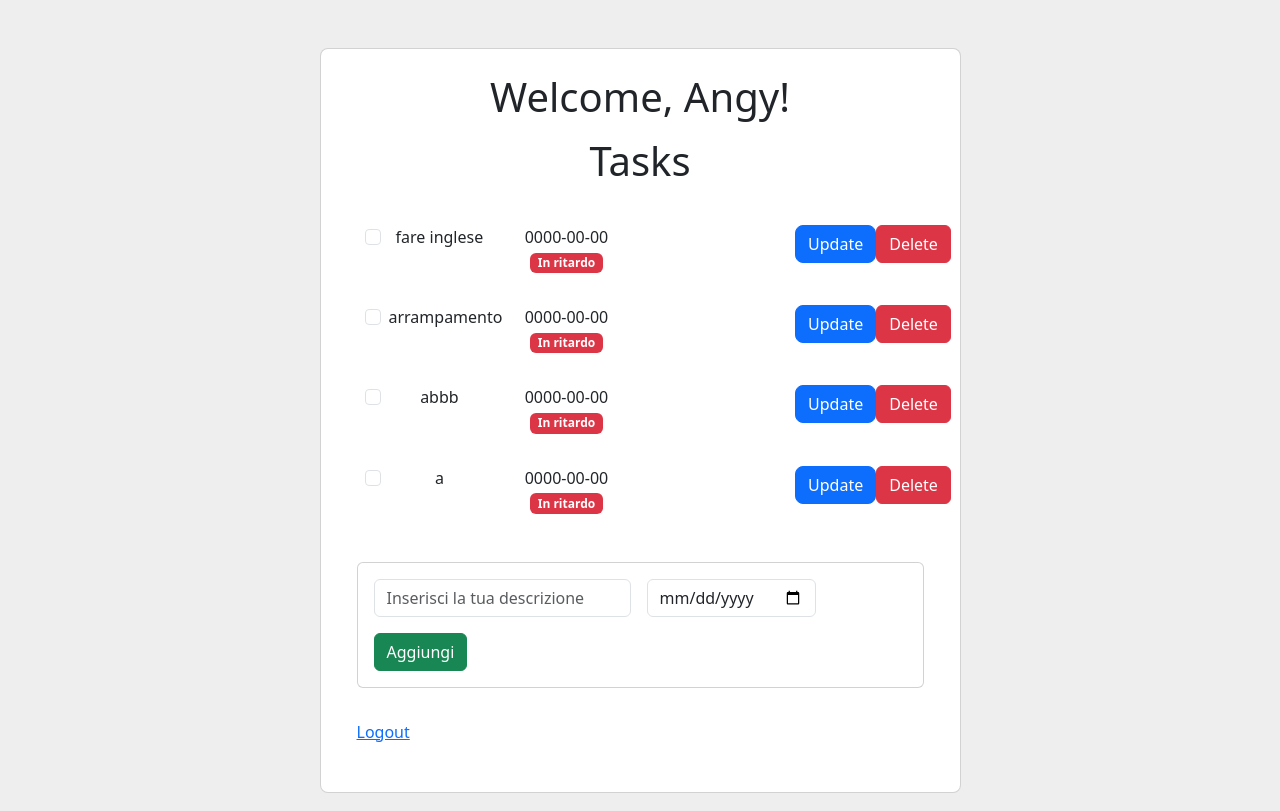
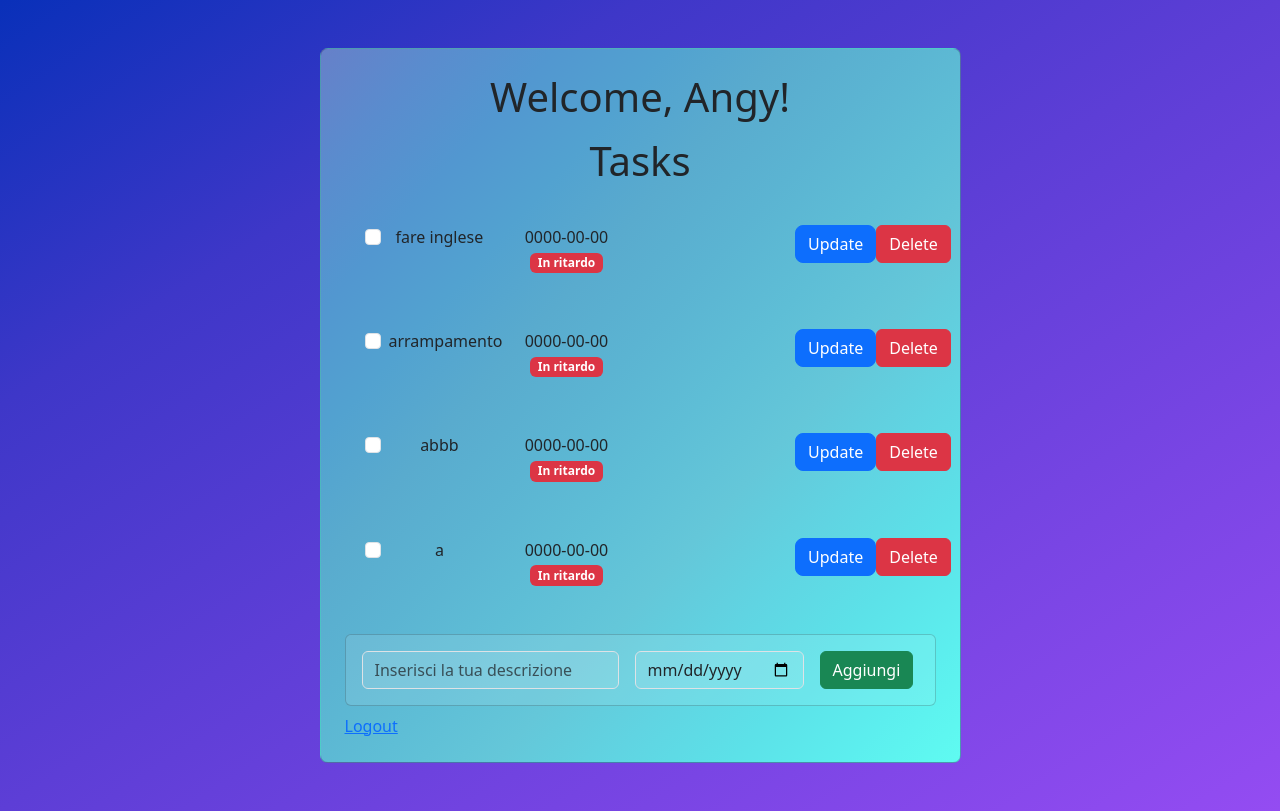
Before and after one commit to AngyKawaii/ToDo, a PHP site: page /pages/benvenuto.php in a window 1280 px wide. Run offline with PHP 8.4, Linux system fonts and the light colour scheme; a user stored in the database is signed in; data comes from the database, SQL or seed files in the repository.

Commit message:
CSS Update

```diff
--- a/pages/benvenuto.php
+++ b/pages/benvenuto.php
@@ -1,15 +1,14 @@
  <?php
+
 session_start();
 
 if (isset($_SESSION['user'])) {
     $username = $_SESSION['user'];
     $id = $_SESSION['id'];
     $string = "Welcome, $username!";
-
 } else {
     $string = "Welcome!";
 }
-
 
 // Includi la classe DBManager
 require_once '../util/DBManager.php';
@@ -20,6 +19,7 @@ $db = new DBManager();
 // Ottieni la lista dei task
 $tasks = $db->getTasks($id);
 ?>
+
 <!DOCTYPE html>
 <html lang="en">
 
@@ -29,17 +29,14 @@ $tasks = $db->getTasks($id);
     <title>Document</title>
     <link href="https://cdn.jsdelivr.net/npm/bootstrap@5.3.2/dist/css/bootstrap.min.css" rel="stylesheet"
         integrity="sha384-T3c6CoIi6uLrA9TneNEoa7RxnatzjcDSCmG1MXxSR1GAsXEV/Dwwykc2MPK8M2HN" crossorigin="anonymous">
-
 </head>
 
-<body>
-    <section class="vh-100" style="background-color: #eee;">
+<body style=" background-image: linear-gradient(to right bottom, #0930b9, #3e37c8, #5d3ed6, #7945e4, #944cf2); ">
     <div class="container py-5 h-100">
         <div class="row d-flex justify-content-center align-items-center h-100">
             <div class="col col-lg-9 col-xl-7">
-                    <div class="card rounded-3">
-                        <div class="card-body p-4">
-
+                <div class="card rounded-3" style=" background-image: linear-gradient(to right bottom, #6680c9, #5a8cce, #5297d0, #52a2d0, #59abce, #5bb4d2, #5ebed6, #64c7d9, #60d4e2, #5ce1e8, #5ceeee, #5ffbf1);" >
+                    <div class="card-body p-4" >
                         <h1 class="text-center">
                             <?= $string; ?>
                         </h1>
@@ -49,9 +46,7 @@ $tasks = $db->getTasks($id);
                                 <h1 class="text-center my-3 pb-3">Tasks</h1>
 
                                 <?php foreach ($tasks as $task): ?>
-                                        <div
-                                            class="justify-content-center align-items-center mb-4">
-
+                                    <div class="justify-content-center align-items-center mb-4">
                                         <div class="container text-center">
                                             <div class="row align-items-start">
                                                 <div class="col-3 p-2 mb-2">
@@ -81,6 +76,7 @@ $tasks = $db->getTasks($id);
                                                                     <input type="hidden" name="id" value="<?php echo $task['id']; ?>">
                                                                     <input type="submit" class="btn btn-danger" value="Delete">
                                                                 </form>
+                                                            </div>
                                                         </div>
                                                     </div>
                                                 </div>
@@ -118,34 +114,33 @@ $tasks = $db->getTasks($id);
                         </div>
 
                         <div class="pb-2">
-                                <div class="card">
+                            <div class="card" style="background-color: rgba(255, 255, 255, 0.1); ">
                                 <div class="card-body">
                                     <div class="d-flex flex-row align-items-center">
-
                                         <form action="../util/Create.php" method="post" class="row g-3">
                                             <div class="col-auto">
                                                 <input type="text" class="form-control" name="descrizione"
-                                                    placeholder="Inserisci la tua descrizione">
+                                                    placeholder="Inserisci la tua descrizione" style="background-color: rgba(255, 255, 255, 0.1); ">
                                             </div>
                                             <div class="col-auto">
-                                                <input type="date" class="form-control" name="data">
+                                                <input type="date" class="form-control" name="data" style="background-color: rgba(255, 255, 255, 0.1); ">
                                             </div>
                                             <input type="hidden" name="id" value="<?php echo $id; ?>">
                                             <div class="col-auto">
                                                 <input type="submit" class="btn btn-success" value="Aggiungi">
-                                                </div>
                                             </div>
                                         </form>
                                     </div>
                                 </div>
                             </div>
                         </div>
-
                         <a href="../Index.html" class="mt-3">Logout</a>
                     </div>
-
+                </div>
+            </div>
+        </div>
+    </div>
     <script>
-
         function line(taskId) {
             var checkBox = document.getElementById('task_' + taskId);
             var description = document.getElementById('task_' + taskId).nextElementSibling;
@@ -182,13 +177,6 @@ $tasks = $db->getTasks($id);
     <script src="https://cdn.jsdelivr.net/npm/bootstrap@5.3.2/dist/js/bootstrap.bundle.min.js"
         integrity="sha384-C6RzsynM9kWDrMNeT87bh95OGNyZPhcTNXj1NW7RuBCsyN/o0jlpcV8Qyq46cDfL"
         crossorigin="anonymous"></script>
-
-                    </div>
-                </div>
-            </div>
-        </div>
-        </div>
-    </section>
 </body>
 
 </html>
```
Lines whose indentation alone changed are shown as unchanged.
